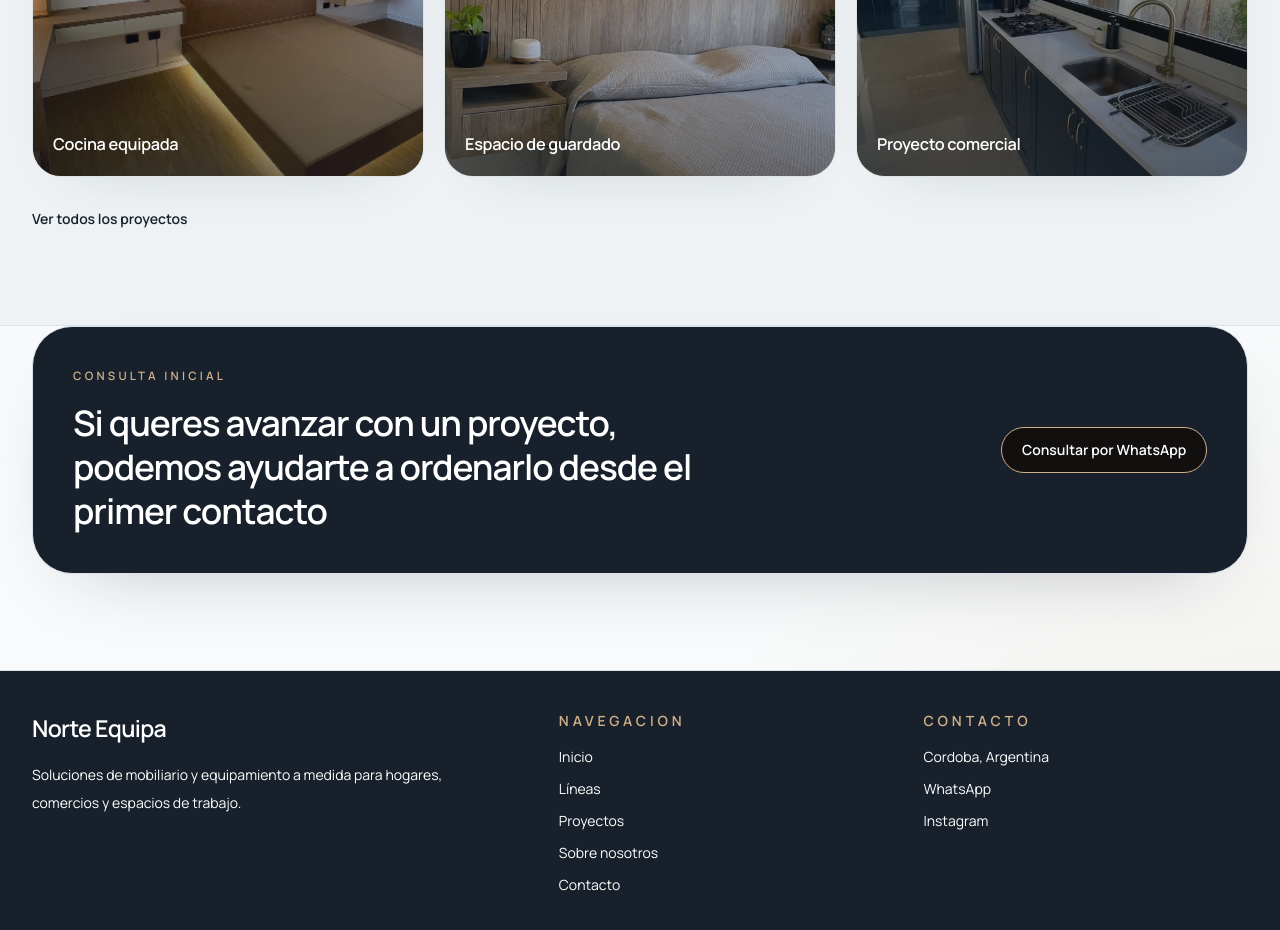
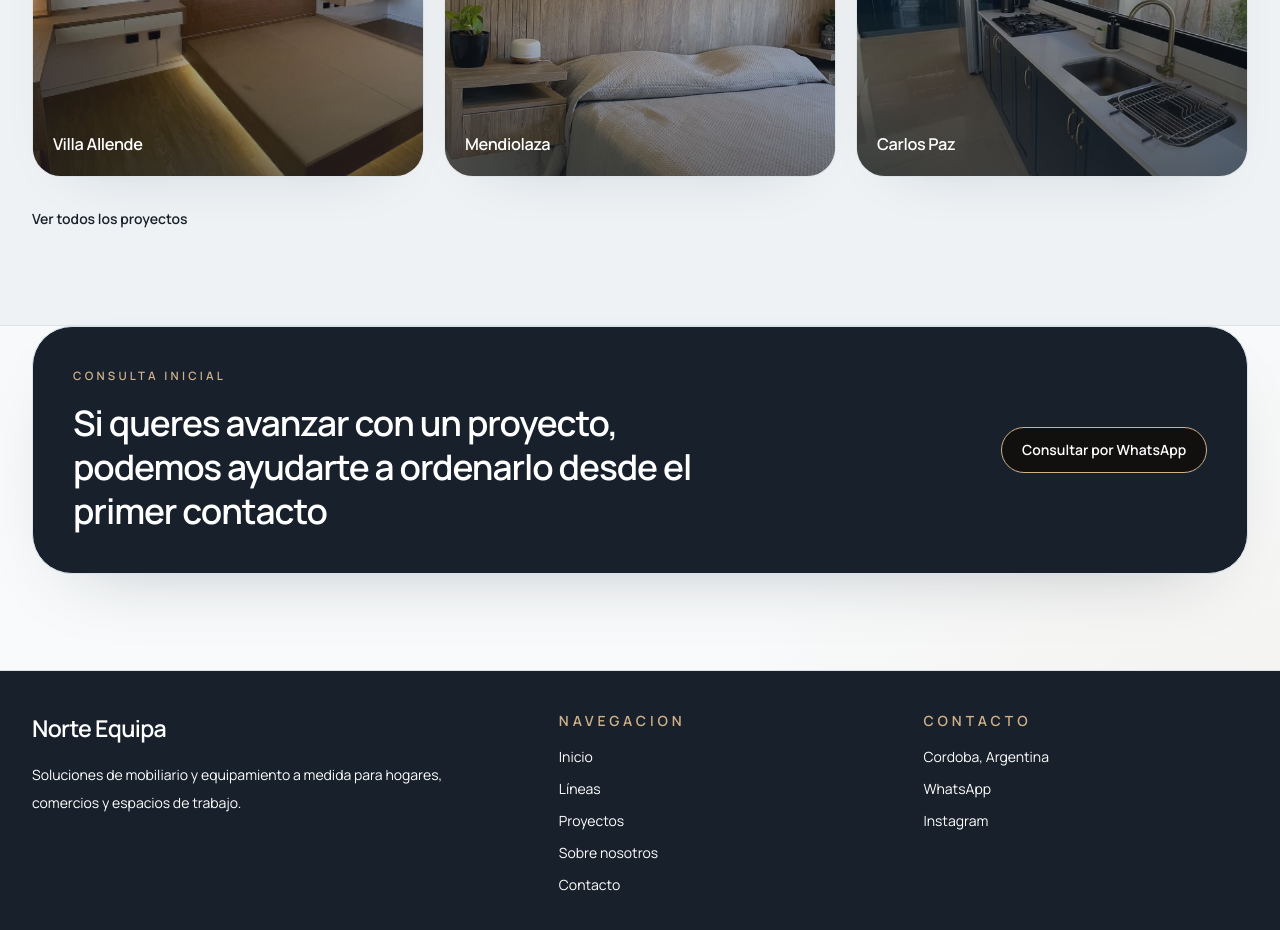
Before and after one commit to olmedovalentino/luma-estetica-demo, a Next.js app: page / in a window 1280 px wide. Shown: the part 1120-2050 px from the top of the page. Built offline with nearby package versions, Linux system fonts and the light colour scheme.

Commit message:
Refine Norte Equipa projects and page cleanup

```diff
--- a/src/app/contacto/page.tsx
+++ b/src/app/contacto/page.tsx
@@ -1,4 +1,3 @@
-import { ButtonLink } from "@/components/button-link";
 import { PageShell } from "@/components/page-shell";
 import { buildWhatsappUrl, site } from "@/lib/site";
 
@@ -22,26 +21,6 @@ export default function ContactoPage() {
               Escribinos por WhatsApp y contanos que necesitas. Podemos orientarte segun el tipo de mueble, ambiente o proyecto que tengas en mente.
             </p>
 
-            <div className="mt-10 flex flex-col gap-4 sm:flex-row sm:items-center">
-              <ButtonLink
-                href={whatsappUrl}
-                target={isWhatsAppAvailable ? "_blank" : undefined}
-                rel={isWhatsAppAvailable ? "noopener noreferrer" : undefined}
-                className="border border-[#d0b18a] bg-[#d0b18a] text-[#18212b] hover:bg-[#dcc2a3]"
-              >
-                Consultar por WhatsApp
-              </ButtonLink>
-              {hasInstagram ? (
-                <a
-                  href={site.instagramUrl}
-                  target="_blank"
-                  rel="noopener noreferrer"
-                  className="text-sm font-semibold text-white/84 transition hover:text-white"
-                >
-                  Ver Instagram
-                </a>
-              ) : null}
-            </div>
           </div>
 
           <div className="rounded-[2.35rem] border border-[#d6dde2] bg-white p-8 shadow-[0_24px_60px_-44px_rgba(24,33,43,0.18)] sm:p-10">
--- a/src/app/lineas/page.tsx
+++ b/src/app/lineas/page.tsx
@@ -1,4 +1,3 @@
-import { ButtonLink } from "@/components/button-link";
 import { CatalogCard } from "@/components/catalog-card";
 import { PageShell } from "@/components/page-shell";
 import { resolvePublicImage } from "@/lib/asset";
@@ -32,17 +31,6 @@ export default function LineasPage() {
             />
           ))}
         </div>
-
-        <div className="mt-10 flex justify-center">
-          <ButtonLink
-            href={whatsappUrl}
-            target={whatsappUrl !== "#" ? "_blank" : undefined}
-            rel={whatsappUrl !== "#" ? "noopener noreferrer" : undefined}
-            className="bg-[#18212b] text-white hover:bg-[#24303d]"
-          >
-            Consultar por WhatsApp
-          </ButtonLink>
-        </div>
       </section>
     </PageShell>
   );
--- a/src/app/sobre-nosotros/page.tsx
+++ b/src/app/sobre-nosotros/page.tsx
@@ -17,7 +17,7 @@ export default function SobreNosotrosPage() {
                 fill
                 sizes="(min-width: 1024px) 45vw, 100vw"
                 className="object-cover"
-                style={{ objectPosition: "center 54%" }}
+                style={{ objectPosition: "center 16%" }}
               />
             </div>
           </div>
--- a/src/lib/site.ts
+++ b/src/lib/site.ts
@@ -30,28 +30,28 @@ export const site = {
 
 export const featuredProjects = [
   {
-    title: "Cocina equipada",
+    title: "Villa Allende",
     image: "/images/norte-equipa/proyecto-1.png",
     fallbackImage:
       "https://images.unsplash.com/photo-1484154218962-a197022b5858?auto=format&fit=crop&w=1600&q=80",
     objectPosition: "center 52%",
-    alt: "Cocina equipada",
+    alt: "Proyecto en Villa Allende",
   },
   {
-    title: "Espacio de guardado",
+    title: "Mendiolaza",
     image: "/images/norte-equipa/proyecto-2.png",
     fallbackImage:
       "https://images.unsplash.com/photo-1505693416388-ac5ce068fe85?auto=format&fit=crop&w=1400&q=80",
     objectPosition: "center 48%",
-    alt: "Espacio de guardado",
+    alt: "Proyecto en Mendiolaza",
   },
   {
-    title: "Proyecto comercial",
+    title: "Carlos Paz",
     image: "/images/norte-equipa/proyecto-4.png",
     fallbackImage:
       "https://images.unsplash.com/photo-1555041469-a586c61ea9bc?auto=format&fit=crop&w=1400&q=80",
     objectPosition: "center 50%",
-    alt: "Proyecto comercial",
+    alt: "Proyecto en Carlos Paz",
   },
 ] as const;
 
@@ -107,52 +107,52 @@ export const lineCategories = [
 
 export const projects = [
   {
-    title: "Cocina a medida",
+    title: "Villa Allende",
     image: "/images/norte-equipa/proyecto-1.png",
     fallbackImage:
       "https://images.unsplash.com/photo-1484154218962-a197022b5858?auto=format&fit=crop&w=1600&q=80",
     objectPosition: "center 52%",
-    alt: "Cocina a medida",
+    alt: "Proyecto en Villa Allende",
   },
   {
-    title: "Placard funcional",
+    title: "Mendiolaza",
     image: "/images/norte-equipa/proyecto-2.png",
     fallbackImage:
       "https://images.unsplash.com/photo-1505693416388-ac5ce068fe85?auto=format&fit=crop&w=1400&q=80",
     objectPosition: "center 48%",
-    alt: "Placard funcional",
+    alt: "Proyecto en Mendiolaza",
   },
   {
-    title: "Vestidor",
+    title: "Carlos Paz",
     image: "/images/norte-equipa/proyecto-3.png",
     fallbackImage:
       "https://images.unsplash.com/photo-1513694203232-719a280e022f?auto=format&fit=crop&w=1400&q=80",
     objectPosition: "center 46%",
-    alt: "Vestidor",
+    alt: "Proyecto en Carlos Paz",
   },
   {
-    title: "Amoblamiento comercial",
+    title: "Valle Escondido",
     image: "/images/norte-equipa/proyecto-4.png",
     fallbackImage:
       "https://images.unsplash.com/photo-1555041469-a586c61ea9bc?auto=format&fit=crop&w=1400&q=80",
     objectPosition: "center 50%",
-    alt: "Amoblamiento comercial",
+    alt: "Proyecto en Valle Escondido",
   },
   {
-    title: "Espacio de guardado",
+    title: "Unquillo",
     image: "/images/norte-equipa/proyecto-5.png",
     fallbackImage:
       "https://images.unsplash.com/photo-1493663284031-b7e3aefcae8e?auto=format&fit=crop&w=1400&q=80",
     objectPosition: "center 54%",
-    alt: "Espacio de guardado",
+    alt: "Proyecto en Unquillo",
   },
   {
-    title: "Proyecto personalizado",
+    title: "Rio Ceballos",
     image: "/images/norte-equipa/proyecto-6.png",
     fallbackImage:
       "https://images.unsplash.com/photo-1519710164239-da123dc03ef4?auto=format&fit=crop&w=1400&q=80",
     objectPosition: "center 50%",
-    alt: "Proyecto personalizado",
+    alt: "Proyecto en Rio Ceballos",
   },
 ] as const;
 
```
